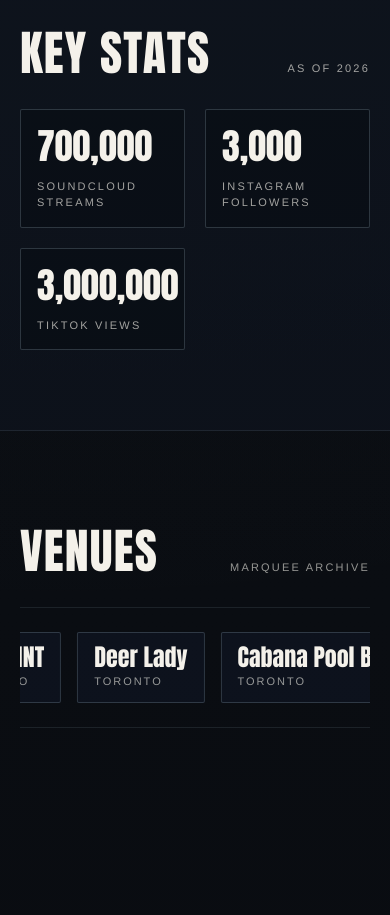
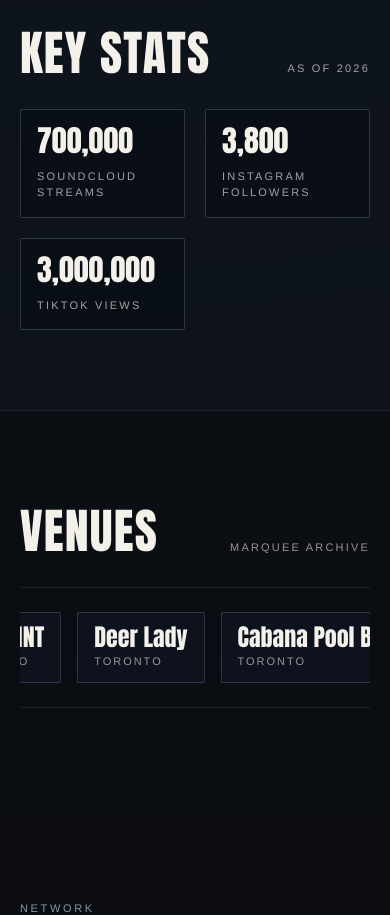
Before and after one commit to tifiofficial/tifi-website, a Next.js app: page / in a window 390 px wide. Shown: the part 2760-3675 px from the top of the page. Built offline with nearby package versions, Linux system fonts and the light colour scheme.

Commit message:
Fix mobile stats counter and set Instagram to 3,800

```diff
--- a/components/Stats.tsx
+++ b/components/Stats.tsx
@@ -11,15 +11,16 @@
   const inView = useInView(ref, { once: true, margin: '-100px' })
 
   useEffect(() => {
-    if (inView) mv.set(value)
-  }, [inView, mv, value])
-
-  useEffect(() => {
+    if (ref.current) ref.current.textContent = Math.floor(sv.get()).toLocaleString()
     const unsub = sv.on('change', (latest) => {
       if (ref.current) ref.current.textContent = Math.floor(latest).toLocaleString()
     })
     return unsub
   }, [sv])
+
+  useEffect(() => {
+    if (inView) mv.set(value)
+  }, [inView, mv, value])
 
   return <span ref={ref}>0</span>
 }
@@ -45,7 +46,7 @@
               transition={{ duration: 0.45, delay: i * 0.08 }}
               className="rounded-sm border border-ice/20 bg-ink/40 p-4"
             >
-              <p className="font-display text-4xl md:text-5xl">
+              <p className="font-display text-3xl leading-none sm:text-4xl md:text-5xl">
                 <Counter value={stat.value} />
                 {stat.suffix ?? ''}
               </p>
--- a/content/tifi.ts
+++ b/content/tifi.ts
@@ -102,13 +102,13 @@
     asOf: 'As of 2026',
     items: [
       { label: 'SoundCloud Streams', value: 700_000 },
-      { label: 'Instagram Followers', value: 3_000 },
+      { label: 'Instagram Followers', value: 3_800 },
       { label: 'TikTok Views', value: 3_000_000 },
     ],
     label: 'As of 2026',
     spotifyStreams: 0,
     soundcloudStreams: 700_000,
-    instagramFollowers: 3_000,
+    instagramFollowers: 3_800,
     tiktokViews: 3_000_000,
   },
   venues: [
```
